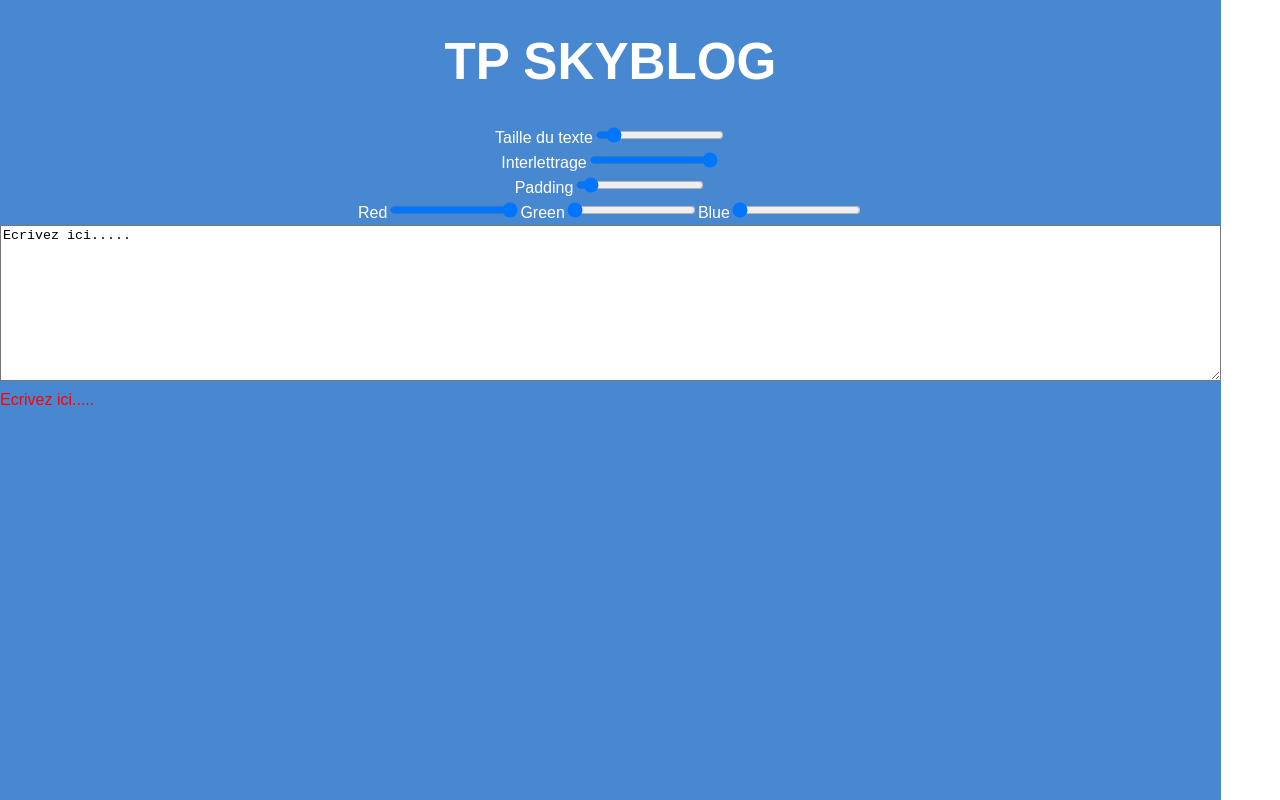
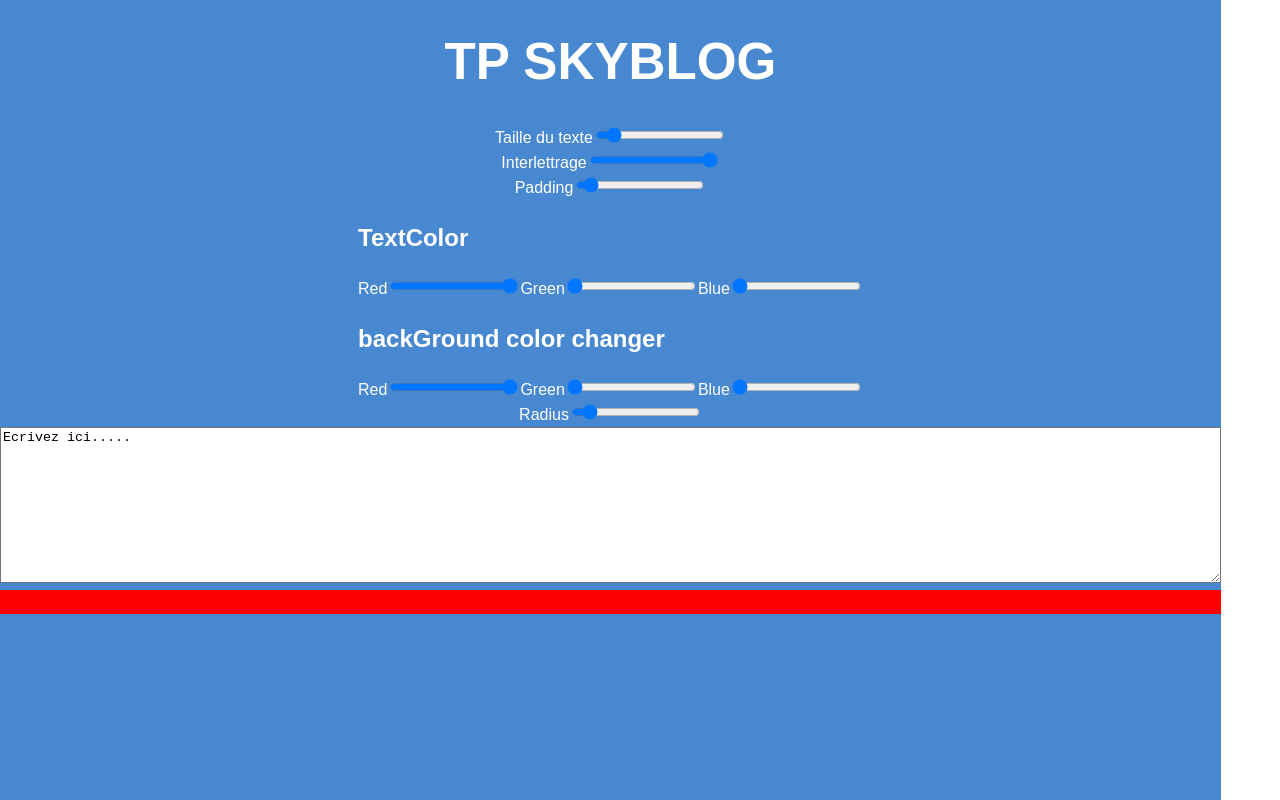
Before and after one commit to sodrar/skyblog-adrar-mass, a React (Vite) app: page / in a window 1280 px wide. Built offline with nearby package versions, Linux system fonts and the light colour scheme.

Commit message:
End : The Content's border-radius can be controlled by a Slider

```diff
--- a/src/App.jsx
+++ b/src/App.jsx
@@ -7,7 +7,8 @@
 function App() {
 
   const [styleContent, setStyleContent] = useState({
-    color: "rgba(255,0,0,1)"
+    color: "rgba(255,0,0,1)",
+    backgroundColor: "rgba(255,0,0,0)"
   })
 
   const updateTextSize = (newSize) => {
@@ -38,6 +39,19 @@
     setStyleContent({...temp})
   }
 
+  const updateBackgroundColor = (colorObject) => {
+    let temp = {...styleContent}
+    temp.backgroundColor = `rgba(${colorObject.red},${colorObject.green},${colorObject.blue},1)`
+    setStyleContent({...temp})
+  }
+
+  const updateRadius = (radiusValue) => {
+    setStyleContent({
+      ...styleContent,
+      borderRadius: `${radiusValue}px`
+    })
+  }
+
   return (
     <div className='app'>
       <h1>TP SKYBLOG</h1>
@@ -51,7 +65,13 @@
         <Slider name="Padding" min={0} max={150} onValueChange={updatePadding} />
       </div>
       <div>
-        <ColorPicker onValueChange={updateTextColor}/>
+        <ColorPicker name="TextColor" onValueChange={updateTextColor}/>
+      </div>
+      <div>
+        <ColorPicker name="backGround color changer" onValueChange={updateBackgroundColor}/>
+      </div>
+      <div>
+        <Slider name="Radius" min={0} max={100} onValueChange={updateRadius} />
       </div>
       <Content style={styleContent} />
     </div>
--- a/src/components/ColorPicker/ColorPicker.jsx
+++ b/src/components/ColorPicker/ColorPicker.jsx
@@ -1,6 +1,6 @@
 import { useEffect, useState } from "react"
 
-export function ColorPicker({ onValueChange }) {
+export function ColorPicker({ onValueChange, name }) {
 
     const [red, setRed] = useState(255)
     const [green, setBlue] = useState(0)
@@ -27,7 +27,8 @@
     }, [red, green, blue])
 
     return (
-        <div >
+        <div>
+            <h2>{name}</h2>
             <label>Red
                 <input type="range" onInput={updateRed} max="255" defaultValue={red} />
             </label>
```
